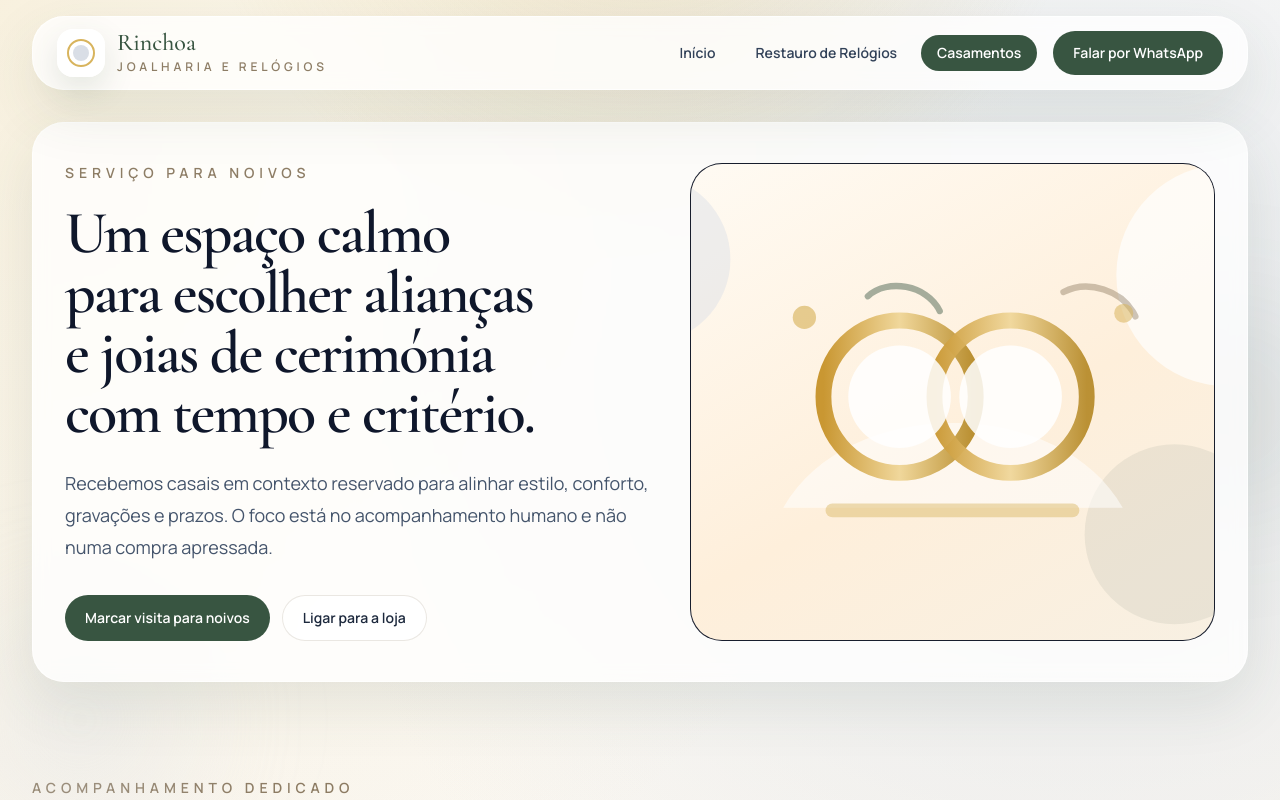
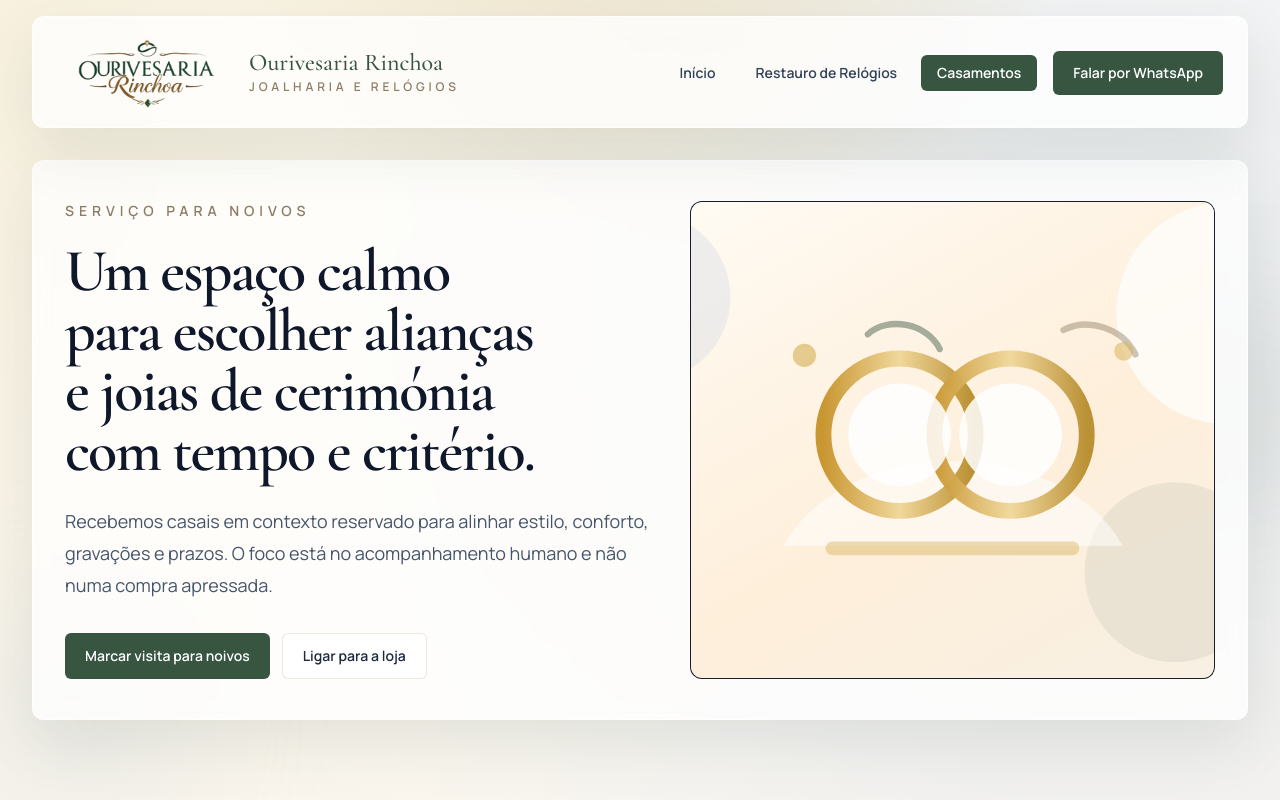
Before and after one commit to pedroduartek/ourivesaria-rinchoa, a React (Vite) app: page /casamentos in a window 1280 px wide. Shown: the top 800 px of the page. Built offline with nearby package versions, Linux system fonts and the light colour scheme.

Commit message:
Add logo image and update component styles for consistency

```diff
--- a/src/components/BrandMark.tsx
+++ b/src/components/BrandMark.tsx
@@ -1,24 +1,22 @@
 import { siteContent } from '../content/siteContent'
 
-interface BrandMarkProps {
-  compact?: boolean
-}
-
-export function BrandMark({ compact = false }: BrandMarkProps) {
+export function BrandMark() {
   return (
     <div className="flex items-center gap-3">
-      <div
-        className="relative flex h-12 w-12 shrink-0 items-center justify-center rounded-2xl border border-white/70 bg-white/80 shadow-[0_12px_32px_rgba(56,85,65,0.14)] backdrop-blur"
-        aria-hidden="true"
-      >
-        <span className="absolute h-7 w-7 rounded-full border-2 border-gold" />
-        <span className="absolute h-4 w-4 rounded-full bg-silver" />
-        <span className="h-2.5 w-2.5 rounded-full bg-forest" />
+      <div className="h-28 overflow-hidden flex items-center">
+        <img
+          src="/images/rinchoa_logo.png"
+          alt={siteContent.brand.name}
+          loading="lazy"
+          onError={(e) => {
+            ;(e.target as HTMLImageElement).style.display = 'none'
+          }}
+          className="h-[64px] sm:h-[96px] md:h-[140px] lg:h-[180px] w-auto object-cover"
+        />
       </div>
+
       <div className="min-w-0">
-        <p className="font-display text-xl leading-none text-forest sm:text-2xl">
-          {compact ? siteContent.brand.shortName : siteContent.brand.name}
-        </p>
+        <p className="font-display text-xl leading-none text-forest sm:text-2xl">{siteContent.brand.name}</p>
         <p className="mt-1 text-xs font-semibold uppercase tracking-[0.32em] text-bronze/80">
           {siteContent.brand.tagline}
         </p>
--- a/src/components/Carousel.tsx
+++ b/src/components/Carousel.tsx
@@ -43,7 +43,7 @@ export function Carousel({ slides }: CarouselProps) {
       onFocusCapture={() => setIsPaused(true)}
       onBlurCapture={() => setIsPaused(false)}
     >
-      <div className="relative overflow-hidden rounded-[1.75rem] bg-slate-900">
+      <div className="relative overflow-hidden rounded-xl bg-slate-900">
         <img
           className="h-[340px] w-full object-cover object-center sm:h-[420px]"
           src={activeSlide.imageSrc}
--- a/src/components/ContactPanel.tsx
+++ b/src/components/ContactPanel.tsx
@@ -30,7 +30,7 @@ export function ContactPanel({ id, eyebrow, title, description }: ContactPanelPr
           </div>
 
           <div className="grid gap-4">
-            <div className="rounded-[1.75rem] border border-bronze/10 bg-gradient-to-br from-white via-white to-champagne px-5 py-5">
+            <div className="rounded-xl border border-bronze/10 bg-gradient-to-br from-white via-white to-champagne px-5 py-5">
               <h3 className="text-lg font-semibold text-slate-900">Visita à loja</h3>
               <p className="mt-3 text-sm leading-7 text-slate-600">
                 {siteContent.contacts.address.value}
@@ -40,7 +40,7 @@ export function ContactPanel({ id, eyebrow, title, description }: ContactPanelPr
               </p>
             </div>
 
-            <div className="rounded-[1.75rem] border border-bronze/10 bg-white/85 px-5 py-5">
+            <div className="rounded-xl border border-bronze/10 bg-white/85 px-5 py-5">
               <h3 className="text-lg font-semibold text-slate-900">Contactos diretos</h3>
               <ul className="mt-4 space-y-3 text-sm text-slate-600">
                 {siteContent.contacts.methods.map((item) => (
@@ -53,7 +53,7 @@ export function ContactPanel({ id, eyebrow, title, description }: ContactPanelPr
               </ul>
             </div>
 
-            <div className="rounded-[1.75rem] border border-bronze/10 bg-white/85 px-5 py-5">
+            <div className="rounded-xl border border-bronze/10 bg-white/85 px-5 py-5">
               <h3 className="text-lg font-semibold text-slate-900">Horário</h3>
               <ul className="mt-4 space-y-2 text-sm text-slate-600">
                 {siteContent.contacts.hours.map((item) => (
--- a/src/components/Header.tsx
+++ b/src/components/Header.tsx
@@ -4,7 +4,7 @@ import { siteContent } from '../content/siteContent'
 import { BrandMark } from './BrandMark'
 
 const linkBaseClass =
-  'rounded-full px-4 py-2 text-sm font-semibold transition hover:bg-white/70 hover:text-forest'
+  'rounded-md px-4 py-2 text-sm font-semibold transition hover:bg-white/70 hover:text-forest'
 
 export function Header() {
   const [isMenuOpen, setIsMenuOpen] = useState(false)
@@ -15,15 +15,15 @@ export function Header() {
 
   return (
     <header className="section-shell">
-      <div className="panel sticky top-4 z-40 mt-4 px-4 py-3 sm:px-6">
+      <div className="panel sticky top-4 z-40 mt-4 px-4 py-0 sm:px-6 h-28">
         <div className="flex items-center justify-between gap-4">
           <Link aria-label="Abrir página inicial" to="/" className="min-w-0" onClick={closeMenu}>
-            <BrandMark compact />
+            <BrandMark />
           </Link>
 
           <button
             type="button"
-            className="inline-flex items-center justify-center rounded-full border border-bronze/10 bg-white/70 px-4 py-2 text-sm font-semibold text-forest shadow-sm lg:hidden"
+            className="inline-flex items-center justify-center rounded-md border border-bronze/10 bg-white/70 px-4 py-2 text-sm font-semibold text-forest shadow-sm lg:hidden"
             aria-expanded={isMenuOpen}
             aria-controls="menu-principal"
             onClick={() => setIsMenuOpen((open) => !open)}
@@ -54,7 +54,7 @@ export function Header() {
           <nav
             id="menu-principal"
             aria-label="Navegação móvel"
-            className="mt-4 grid gap-2 rounded-[1.5rem] border border-white/70 bg-white/75 p-3 lg:hidden"
+            className="mt-4 grid gap-2 rounded-lg border border-white/70 bg-white/75 p-3 lg:hidden"
           >
             {siteContent.navigation.map((item) => (
               <NavLink
--- a/src/layouts/MainLayout.tsx
+++ b/src/layouts/MainLayout.tsx
@@ -6,12 +6,12 @@ export function MainLayout() {
   return (
     <div className="relative min-h-screen overflow-x-hidden">
       <div className="pointer-events-none fixed inset-x-0 top-[-12rem] h-[28rem] bg-[radial-gradient(circle_at_top,rgba(216,180,93,0.28),transparent_58%)]" />
-      <div className="pointer-events-none fixed right-[-6rem] top-1/3 h-72 w-72 rounded-full bg-[radial-gradient(circle,rgba(56,85,65,0.12),transparent_68%)] blur-3xl" />
-      <div className="pointer-events-none fixed left-[-4rem] bottom-[-4rem] h-72 w-72 rounded-full bg-[radial-gradient(circle,rgba(217,222,230,0.55),transparent_70%)] blur-3xl" />
+      <div className="pointer-events-none fixed right-[-6rem] top-1/3 h-72 w-72 rounded-2xl bg-[radial-gradient(circle,rgba(56,85,65,0.12),transparent_68%)] blur-3xl" />
+      <div className="pointer-events-none fixed left-[-4rem] bottom-[-4rem] h-72 w-72 rounded-2xl bg-[radial-gradient(circle,rgba(217,222,230,0.55),transparent_70%)] blur-3xl" />
 
       <a
         href="#conteudo-principal"
-        className="sr-only focus:not-sr-only focus:fixed focus:left-4 focus:top-4 focus:z-50 focus:rounded-full focus:bg-forest focus:px-4 focus:py-2 focus:text-sm focus:font-semibold focus:text-white"
+        className="sr-only focus:not-sr-only focus:fixed focus:left-4 focus:top-4 focus:z-50 focus:rounded-md focus:bg-forest focus:px-4 focus:py-2 focus:text-sm focus:font-semibold focus:text-white"
       >
         Saltar para o conteúdo
       </a>
--- a/src/pages/CasamentosPage.tsx
+++ b/src/pages/CasamentosPage.tsx
@@ -33,7 +33,7 @@ export function CasamentosPage() {
             </div>
           </div>
 
-          <div className="overflow-hidden rounded-[2rem] border border-bronze/10 bg-slate-900">
+          <div className="overflow-hidden rounded-xl border border-bronze/10 bg-slate-900">
             <img
               className="h-full min-h-[320px] w-full object-cover object-center"
               src="/images/carousel-wedding.svg"
--- a/src/pages/HomePage.tsx
+++ b/src/pages/HomePage.tsx
@@ -36,7 +36,7 @@ export function HomePage() {
 
             <dl className="mt-10 grid gap-4 sm:grid-cols-3">
               {home.hero.stats.map((item) => (
-                <div key={item.label} className="rounded-[1.5rem] border border-bronze/10 bg-white/75 px-4 py-5">
+                <div key={item.label} className="rounded-lg border border-bronze/10 bg-white/75 px-4 py-5">
                   <dt className="text-3xl font-semibold text-forest">{item.value}</dt>
                   <dd className="mt-2 text-sm leading-6 text-slate-600">{item.label}</dd>
                 </div>
@@ -80,9 +80,9 @@ export function HomePage() {
 
           <div className="grid gap-5">
             {home.sections.reasons.items.map((item) => (
-              <article
+                <article
                 key={item.title}
-                className="rounded-[1.75rem] border border-bronze/10 bg-white/80 px-6 py-6 shadow-[0_18px_48px_rgba(56,85,65,0.08)]"
+                className="rounded-xl border border-bronze/10 bg-white/80 px-6 py-6 shadow-[0_18px_48px_rgba(56,85,65,0.08)]"
               >
                 <h2 className="text-3xl text-slate-900">{item.title}</h2>
                 <p className="mt-3 text-sm leading-7 text-slate-600">{item.description}</p>
--- a/src/pages/RestauracaoPage.tsx
+++ b/src/pages/RestauracaoPage.tsx
@@ -33,7 +33,7 @@ export function RestauracaoPage() {
             </div>
           </div>
 
-          <div className="rounded-[2rem] border border-bronze/10 bg-gradient-to-br from-white via-champagne to-silver px-6 py-6">
+          <div className="rounded-xl border border-bronze/10 bg-gradient-to-br from-white via-champagne to-silver px-6 py-6">
             <p className="text-sm font-semibold uppercase tracking-[0.3em] text-bronze/80">
               Resultado visível
             </p>
@@ -55,7 +55,7 @@ export function RestauracaoPage() {
         <div className="mt-10 grid gap-6 lg:grid-cols-2">
           {restoration.beforeAfter.map((item) => (
             <article key={item.stage} className="panel overflow-hidden p-5">
-              <div className="overflow-hidden rounded-[1.75rem] bg-slate-950">
+              <div className="overflow-hidden rounded-xl bg-slate-950">
                 <img className="h-[320px] w-full object-cover object-center" src={item.imageSrc} alt={item.alt} />
               </div>
               <p className="mt-5 text-xs font-semibold uppercase tracking-[0.3em] text-gold-deep">
--- a/src/styles.css
+++ b/src/styles.css
@@ -47,18 +47,18 @@
 
 @layer components {
   .section-shell {
-    @apply mx-auto max-w-7xl px-4 sm:px-6 lg:px-8;
+    @apply mx-auto max-w-screen-2xl px-4 sm:px-6 lg:px-8;
   }
 
   .panel {
-    @apply rounded-[2rem] border border-white/70 bg-white/78 shadow-[0_22px_60px_rgba(56,85,65,0.11)] backdrop-blur;
+    @apply rounded-xl border border-white/70 bg-white/78 shadow-[0_22px_60px_rgba(56,85,65,0.11)] backdrop-blur;
   }
 
   .cta-button {
-    @apply inline-flex items-center justify-center rounded-full bg-forest px-5 py-3 text-sm font-semibold text-white transition hover:bg-forest/90 focus-visible:outline-2 focus-visible:outline-offset-2 focus-visible:outline-forest;
+    @apply inline-flex items-center justify-center rounded-md bg-forest px-5 py-3 text-sm font-semibold text-white transition hover:bg-forest/90 focus-visible:outline-2 focus-visible:outline-offset-2 focus-visible:outline-forest;
   }
 
   .secondary-button {
-    @apply inline-flex items-center justify-center rounded-full border border-bronze/15 bg-white/80 px-5 py-3 text-sm font-semibold text-slate-800 transition hover:border-bronze/25 hover:bg-white focus-visible:outline-2 focus-visible:outline-offset-2 focus-visible:outline-forest;
+    @apply inline-flex items-center justify-center rounded-md border border-bronze/15 bg-white/80 px-5 py-3 text-sm font-semibold text-slate-800 transition hover:border-bronze/25 hover:bg-white focus-visible:outline-2 focus-visible:outline-offset-2 focus-visible:outline-forest;
   }
 }
```
Also changed, not shown: public/images/rinchoa_logo.png (added).
